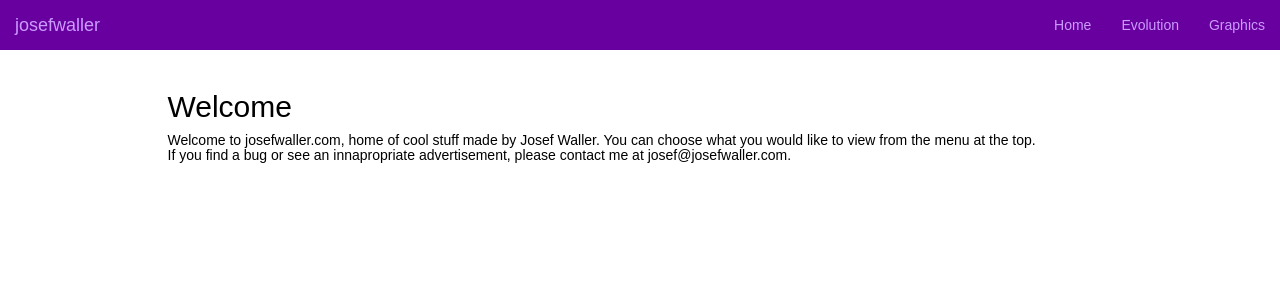
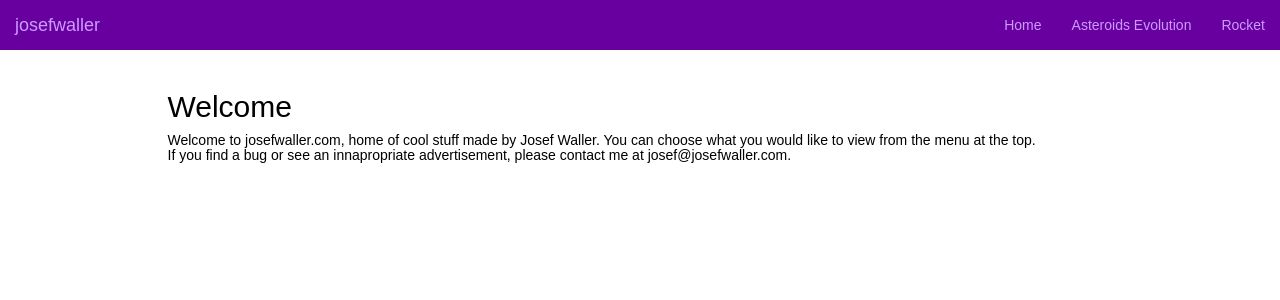
Before and after one commit to josefwaller/josefwaller-website, a Django app: page / in a window 1280 px wide. Shown: the top 300 px of the page. Run offline with Django 3.2, Linux system fonts and the light colour scheme; some libraries are stand-ins or nearby versions; some web fonts are replaced.

Commit message:
Set up rocket page

```diff
--- a/josefwaller_website/settings.py
+++ b/josefwaller_website/settings.py
@@ -24,7 +24,7 @@ BASE_DIR = os.path.dirname(os.path.dirname(os.path.abspath(__file__)))
 SECRET_KEY = '98w3kl6-xg(91_(k_#7+(s+vj=qt6@xo#b&xes3=_xej-xtf$_'
 
 # SECURITY WARNING: don't run with debug turned on in production!
-DEBUG = False
+DEBUG = True
 
 ALLOWED_HOSTS = ['*']
 
--- a/mainsite/static/evolution/evolution.css
+++ b/mainsite/static/evolution/evolution.css
@@ -13,12 +13,6 @@ body
 	background-color: #fc0303;
 	color: #ffffff;
 }
-canvas {
-  background-color: blue;
-  width: 100%;
-  height: auto;
-  margin-top: 5px;
-}
 h2, h5
 {
 	color: black;
--- a/mainsite/static/mainstyle.css
+++ b/mainsite/static/mainstyle.css
@@ -47,3 +47,10 @@ body
 {
 	text-align: center;
 }
+
+canvas {
+  background-color: blue;
+  width: 100%;
+  height: auto;
+  margin-top: 5px;
+}
--- a/mainsite/templates/evolution.html
+++ b/mainsite/templates/evolution.html
@@ -45,7 +45,7 @@
 			<div class="row">
 				<h2> How it works </h2>
 				<h3> The Players</h3>
-				<h5> Although you only see the best player, the simulation is actually simulating fifty players at the same time. at the end of each round, when the players have all died, it deletes all the players except the one who survived longest, creates 49 other copies of them, and then adds a gene to them.
+				<h5> Although you only see the best player, the simulation is actually simulating fifty players at the same time. At the end of each round, when the players have all died, it deletes all the players except the one who survived longest, creates 49 other copies of them, and then adds a gene to them.
 				<h3> The Genes </h3>
 				<h5> Each player is basically a list of genes. A gene is basically a movement. It consists of a direction, a speed, a time and a duration. The gene starts moving at the gene time, the player moves in the gene's direction at the gene's speed, and stops when it has been moving longer than the gene's duration.
 			</div>
--- a/mainsite/templates/partials/header.html
+++ b/mainsite/templates/partials/header.html
@@ -15,8 +15,8 @@
 				<div class="container-fluid">
 					<ul class="nav navbar-nav navbar-right" id="custom-css">
 						<li><a href="/">Home</a></li>
-						<li><a href="/evolution">Evolution</a></li>
-						<li><a href="/graphics">Graphics</a></li>
+						<li><a href="/evolution">Asteroids Evolution</a></li>
+						<li><a href="/rocket">Rocket</a></li>
 					</ul>
 				</div>
 			</ul>
--- a/mainsite/urls.py
+++ b/mainsite/urls.py
@@ -5,6 +5,7 @@ urlpatterns = [
     url(r'^$', views.IndexView.as_view(), name="index"),
     url(r'^evolution/$', views.EvolutionView.as_view(), name="evolution"),
     url(r'^graphics/$', views.GraphicsView.as_view(), name="graphics"),
+    url(r'^rocket/$', views.RocketView.as_view(), name="rocket"),
 
     url(r'^evolution_save/$', views.save_evolution, name="save evolution"),
     url(r'^evolution_get/$', views.get_evolution_save, name='get evolution save')
--- a/mainsite/views.py
+++ b/mainsite/views.py
@@ -18,6 +18,9 @@ class EvolutionView (generic.TemplateView):
 
 class GraphicsView (generic.TemplateView):
 	template_name = 'graphics.html'
+
+class RocketView (generic.TemplateView):
+	template_name = 'rocket.html'
 
 def save_evolution (request):
 
```
